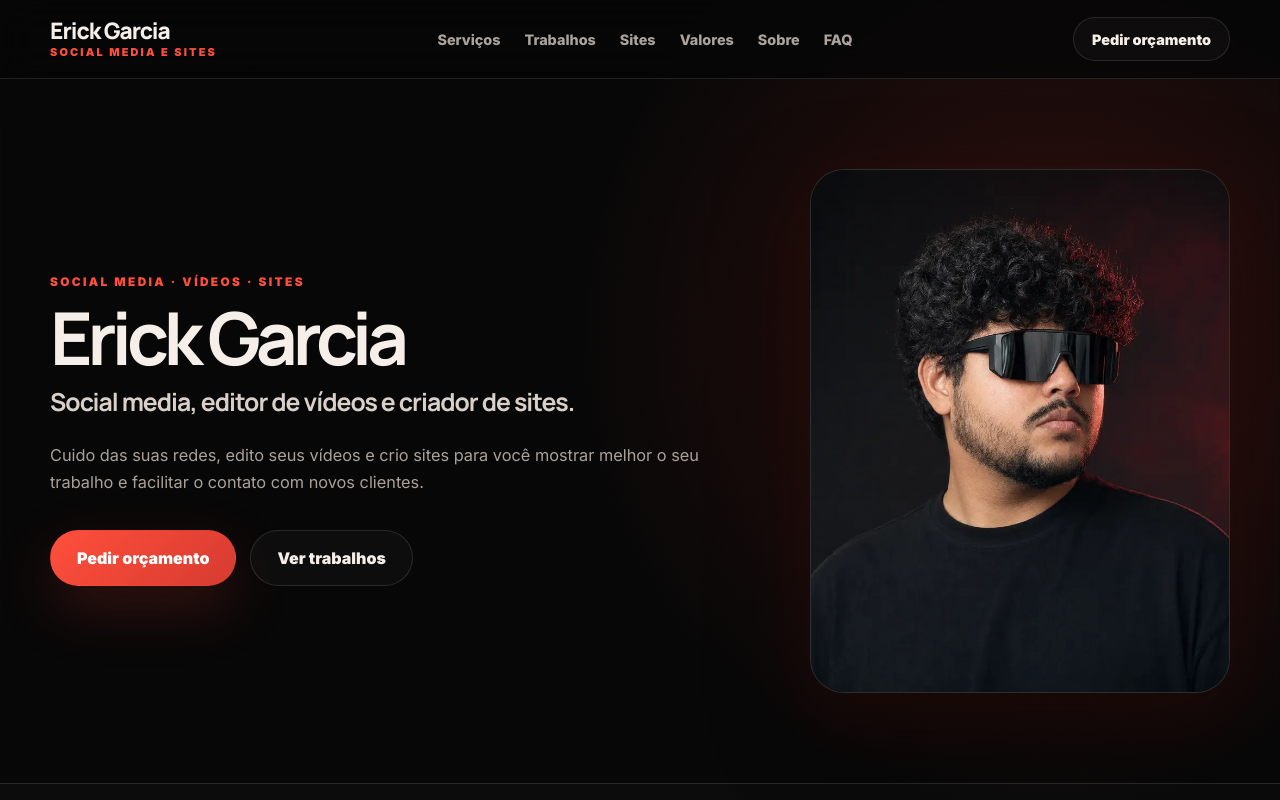
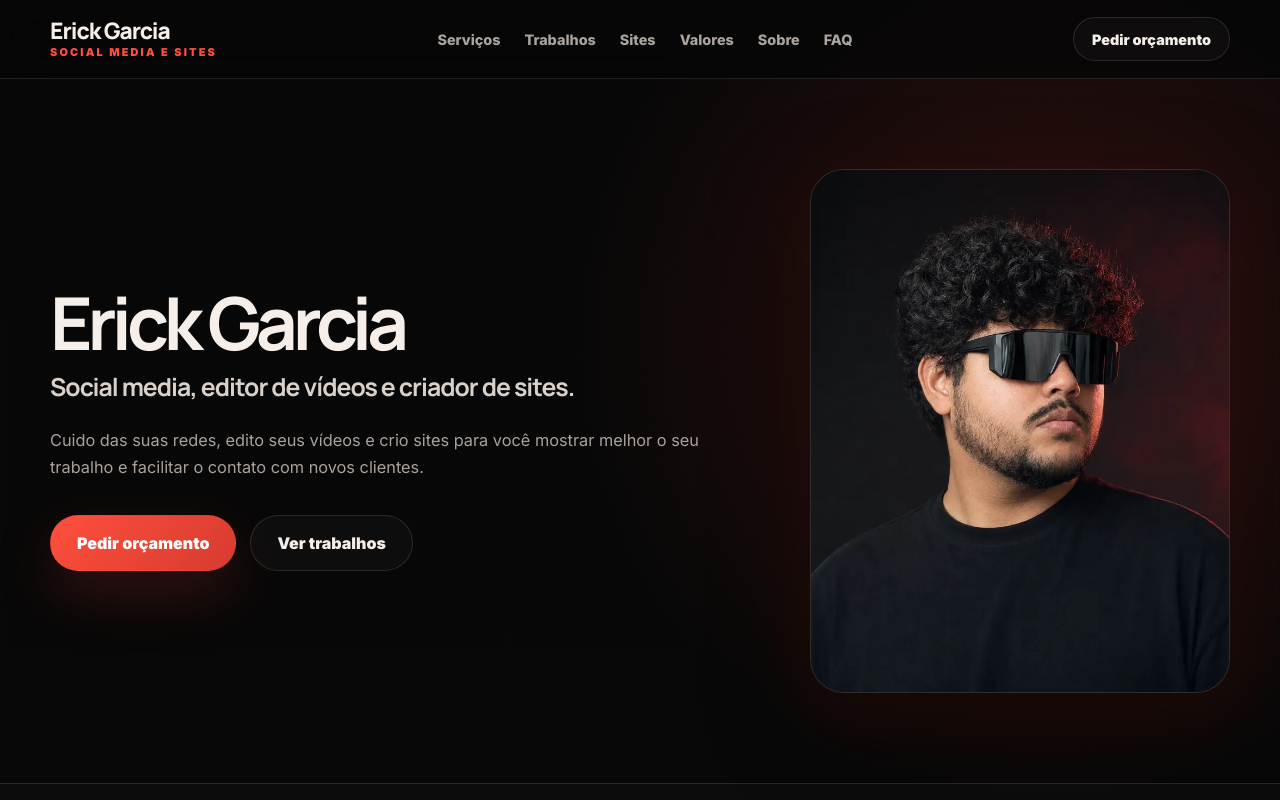
Before and after one commit to ErickGarciaEditor/erick-garcia-editor, a React (Vite) app: page / in a window 1280 px wide. Shown: the top 800 px of the page. Built offline with nearby package versions, Linux system fonts and the light colour scheme.

Commit message:
Remove chamada pequena do hero

```diff
--- a/src/App.tsx
+++ b/src/App.tsx
@@ -80,7 +80,6 @@ export default function App() {
         <section className="hero">
           <div className="container hero-grid">
             <div className="hero-copy reveal">
-              <p className="eyebrow">Social media · vídeos · sites</p>
 
               <h1>Erick Garcia</h1>
 
```
